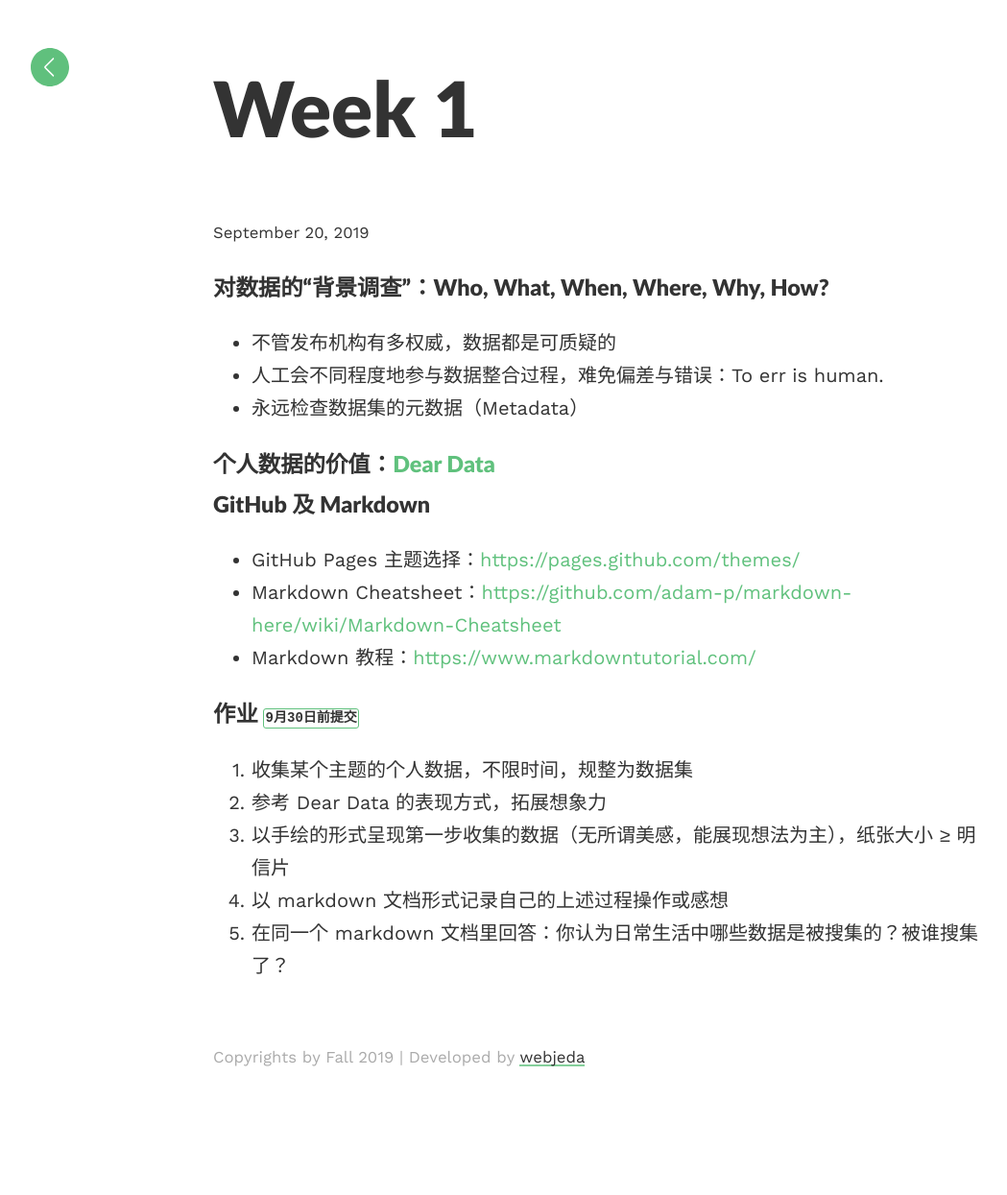
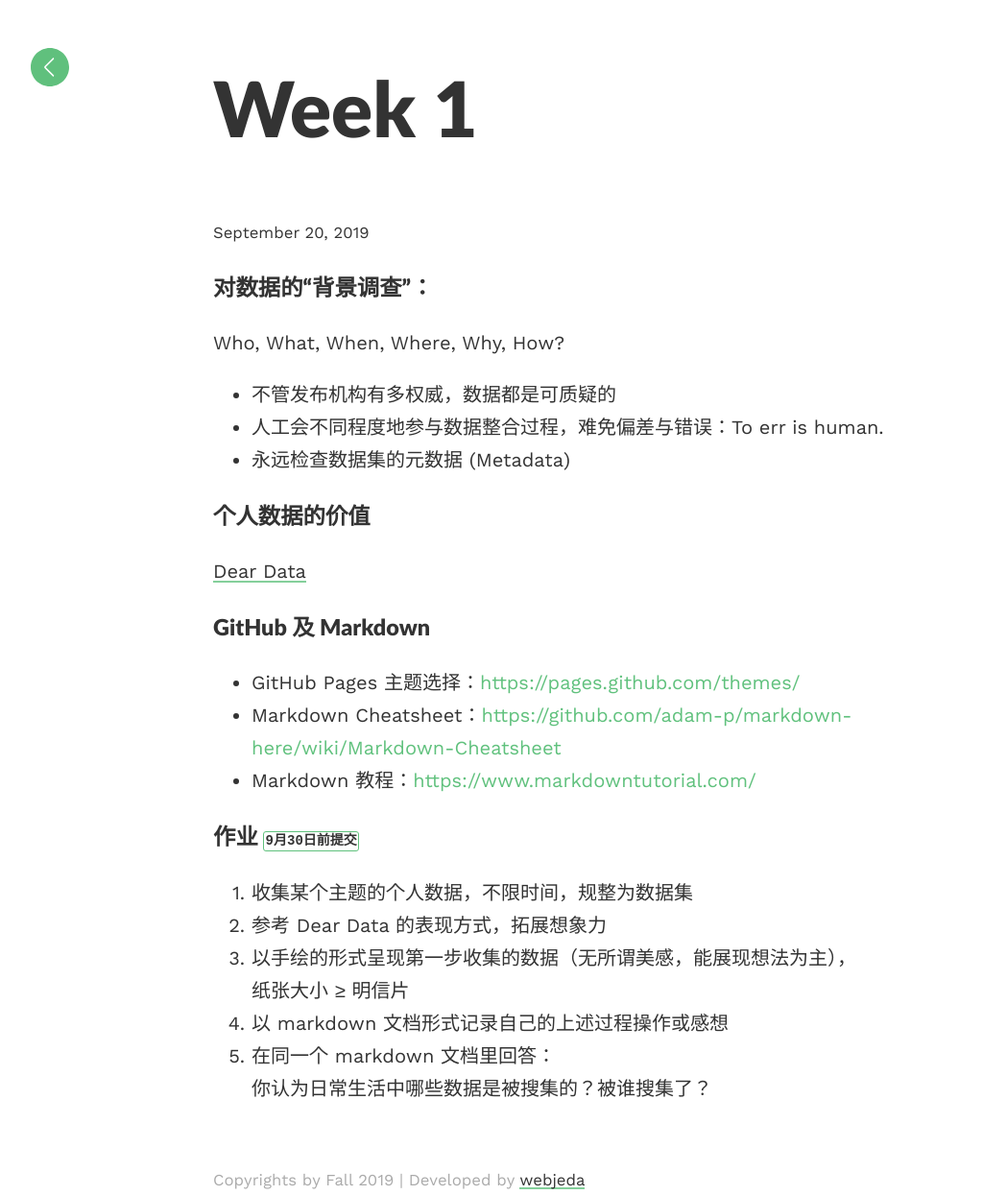
Before and after one commit to haoyuns/Fall-2019, a Jekyll site: the page built from _posts/2019-09-20-week1.md, in a window 1280 px wide. Shown: the whole page at 96% size, without its empty margins (18-1067 px from the left). Built offline with Jekyll 4.4.1, drawn with Linux system fonts in a browser that asks for light colours; before the commit the page ends 1117 px from its top, so only the background shows below that.

```diff
--- a/_posts/2019-09-20-week1.md
+++ b/_posts/2019-09-20-week1.md
@@ -3,13 +3,14 @@ layout: post
 title:  "Week 1"
 ---
 
-### 对数据的“背景调查”：Who, What, When, Where, Why, How?
+### 对数据的“背景调查”：
+Who, What, When, Where, Why, How?
 - 不管发布机构有多权威，数据都是可质疑的
 - 人工会不同程度地参与数据整合过程，难免偏差与错误：To err is human.
-- 永远检查数据集的元数据（Metadata）
+- 永远检查数据集的元数据 (Metadata)
 
-### 个人数据的价值：[Dear Data](https://www.dear-data.com/theproject "Dear Data")
-
+### 个人数据的价值
+[Dear Data](https://www.dear-data.com/theproject "Dear Data")
 
 ### GitHub 及 Markdown
 - GitHub Pages 主题选择：<https://pages.github.com/themes/>
@@ -19,6 +20,8 @@ title:  "Week 1"
 ### 作业 `9月30日前提交`
 1. 收集某个主题的个人数据，不限时间，规整为数据集
 2. 参考 Dear Data 的表现方式，拓展想象力
-3. 以手绘的形式呈现第一步收集的数据（无所谓美感，能展现想法为主），纸张大小 ≥ 明信片
+3. 以手绘的形式呈现第一步收集的数据（无所谓美感，能展现想法为主），
+纸张大小 ≥ 明信片
 4. 以 markdown 文档形式记录自己的上述过程操作或感想
-5. 在同一个 markdown 文档里回答：你认为日常生活中哪些数据是被搜集的？被谁搜集了？
+5. 在同一个 markdown 文档里回答：
+你认为日常生活中哪些数据是被搜集的？被谁搜集了？
```
